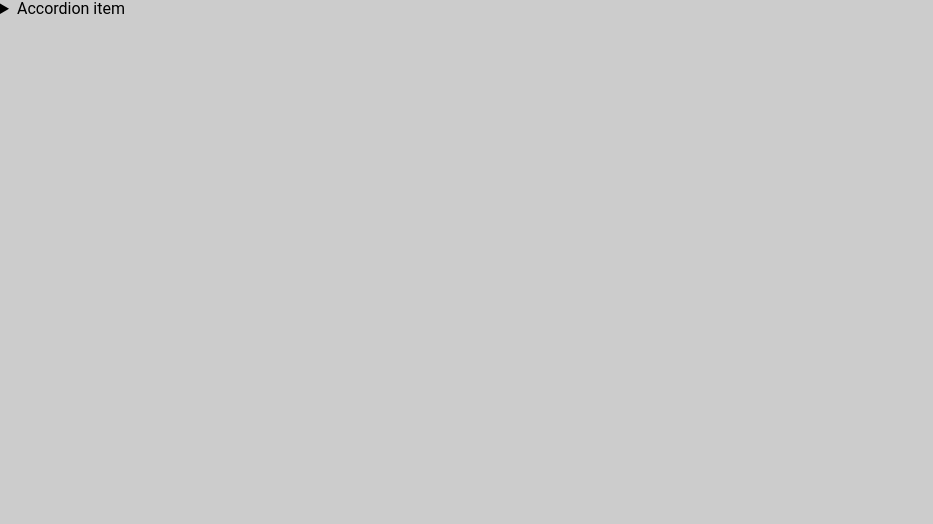
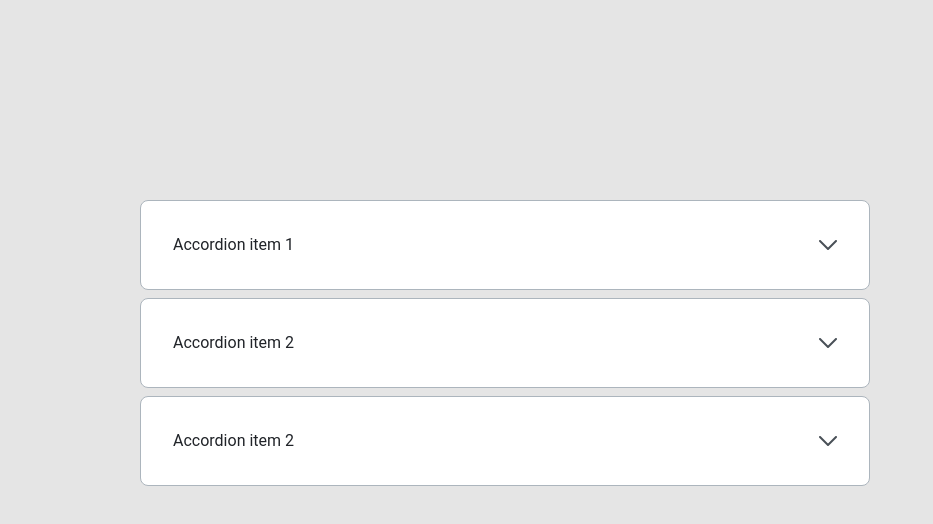
Before and after one commit to js-tasks-ru/htmlcss-20221107_germanium312, a website: page 03-lection1/02-accordion/index.html in a window 1280 px wide. Shown: the whole page, without its empty margins (0-933 px from the left). Drawn offline with Linux system fonts and the light colour scheme.

Commit message:
Accordion Solution

```diff
--- a/03-lection1/02-accordion/accordion.css
+++ b/03-lection1/02-accordion/accordion.css
@@ -1,4 +1,44 @@
 /* Стилизация аккордеона */
-body {
-	background: #ccc;
+
+.accordion__item {
+	padding: 32px;
+	box-sizing: border-box;
+	max-width: 730px;
+	min-height: 72px;
+	background: var(--white);
+	border: 1px solid var(--grey-3);
+	border-radius: 8px;
+	margin-bottom: 8px;
+	font-size: 16px;
+	font-family: 'Inter';
+	font-style: normal;
+	font-weight: 400;
+	line-height: 24px;
 }
+.accordion__item:last-child {
+	margin-bottom: 0;
+}
+.accordion__summary {
+	color: var(--black);
+	display: block;
+	user-select: none;
+	cursor: pointer;
+	position: relative;
+}
+.accordion__summary .accordion__marker {
+	display: inline-block;
+	right: 0;
+	position: absolute;
+	transform: rotate(180deg);
+
+}
+.accordion__item[open] .accordion__marker {
+	transform: rotate(0deg);
+}
+.accordion__description {
+	color: var(--grey-4);
+}
+.accordion__description:last-child {
+	margin-bottom: 0;
+	padding-bottom: 0;
+} /* не работает */
--- a/03-lection1/02-accordion/index.html
+++ b/03-lection1/02-accordion/index.html
@@ -5,17 +5,57 @@
         <link rel="stylesheet" href="../../assets/css/main.css">
         <link rel="stylesheet" href="./accordion.css">
         <style>
-
+          .accordion__container {
+            max-width: 1000px;
+            margin: 200px auto;
+          }
+          body {
+            background: #E5E5E5;
+          }
         </style>
     </head>
     <body>
-        <details>
-            <summary>
-                Accordion item
-            </summary>
-            <p>
-                Hidden content
-            </p>
-        </details>
+        <div class="accordion__container">
+            <details class="accordion__item">
+                <summary class="accordion__summary">
+                    Accordion item 1
+                    <div class="accordion__marker">
+                        <svg width="18" height="10" viewBox="0 0 18 10" fill="none" xmlns="http://www.w3.org/2000/svg">
+                        <path d="M17 9L9 1L1 9" stroke="#495057" stroke-width="2" stroke-linecap="round" stroke-linejoin="round"/>
+                        </svg>
+                    </div>
+                </summary>
+                <div class="accordion__description">
+                    <p>Lorem ipsum, dolor sit amet consectetur adipisicing elit. Perspiciatis, distinctio et. Vel, repellat aspernatur amet facilis possimus, provident distinctio repellendus similique accusantium dolore culpa delectus magnam illo doloribus atque animi!</p>
+                </div>
+            </details>
+            <details class="accordion__item">
+                <summary class="accordion__summary">
+                    Accordion item 2
+                    <div class="accordion__marker">
+                        <svg width="18" height="10" viewBox="0 0 18 10" fill="none" xmlns="http://www.w3.org/2000/svg">
+                        <path d="M17 9L9 1L1 9" stroke="#495057" stroke-width="2" stroke-linecap="round" stroke-linejoin="round"/>
+                        </svg>
+                    </div>
+                </summary>
+                <div class="accordion__description">
+                    <p>Lorem ipsum, dolor sit amet consectetur adipisicing elit. Perspiciatis, distinctio et. Vel, repellat aspernatur amet facilis possimus, provident distinctio repellendus similique accusantium dolore culpa delectus magnam illo doloribus atque animi!</p>
+                </div>
+            </details>
+            <details class="accordion__item">
+
+                <summary class="accordion__summary">
+                    Accordion item 2
+                    <div class="accordion__marker">
+                        <svg width="18" height="10" viewBox="0 0 18 10" fill="none" xmlns="http://www.w3.org/2000/svg">
+                        <path d="M17 9L9 1L1 9" stroke="#495057" stroke-width="2" stroke-linecap="round" stroke-linejoin="round"/>
+                        </svg>
+                    </div>
+                </summary>
+                <div class="accordion__description">
+                    <p>Lorem ipsum, dolor sit amet consectetur adipisicing elit. Perspiciatis, distinctio et. Vel, repellat aspernatur amet facilis possimus, provident distinctio repellendus similique accusantium dolore culpa delectus magnam illo doloribus atque animi!</p>
+                </div>
+            </details>
+        </div>
     </body>
 </html>
```
